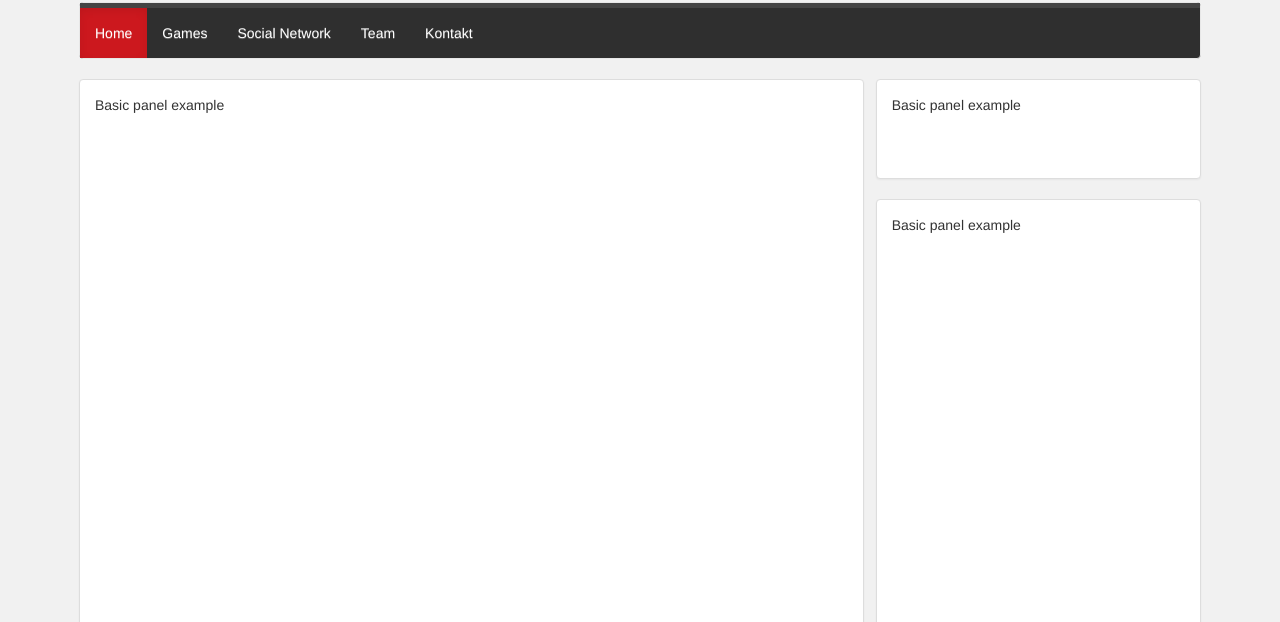
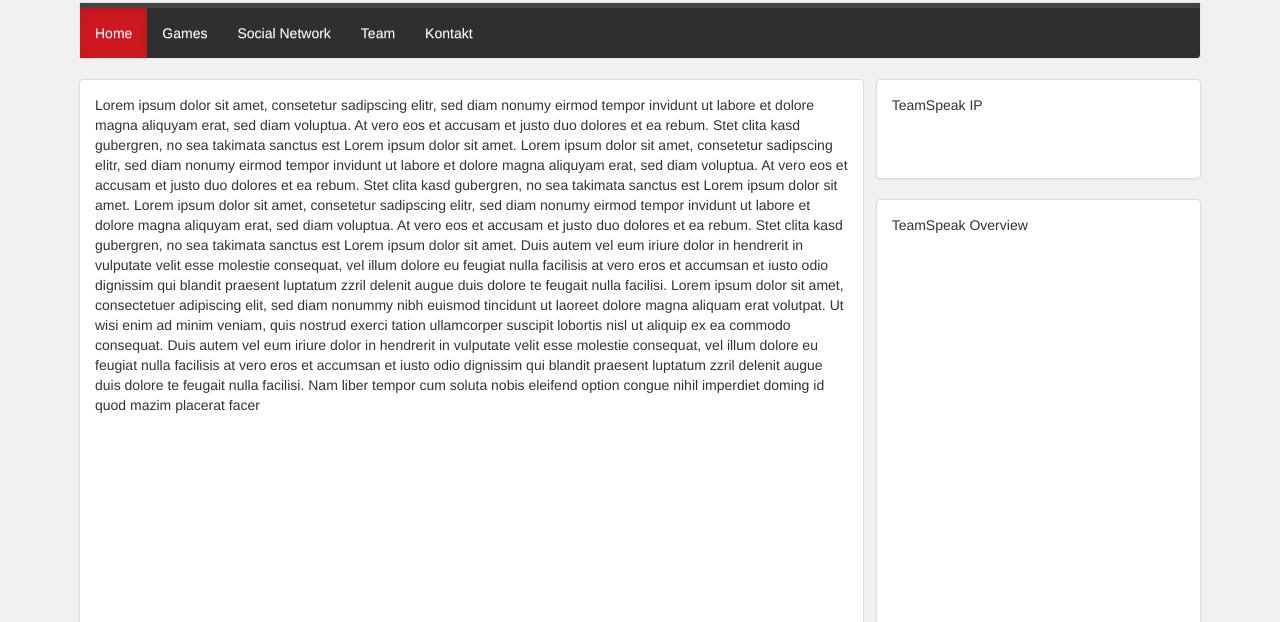
Before and after one commit to EGSwiss/Website, a plain HTML site: page public/index.html in a window 1280 px wide. Shown: the part 178-800 px from the top of the page. Drawn offline with Linux system fonts and the light colour scheme; files whose address does not match are found by name.

Commit message:
More changes to the design.
It's starting to look pretty good.

```diff
--- a/public/css/style.css
+++ b/public/css/style.css
@@ -36,6 +36,12 @@ html, body{ background-color: #F1F1F1; }
 
 @media all and (max-width: 767px){
 
+#header { margin: 0px !impoartnat; }
+.navbar { margin: 0px; }
+.navbar-default { margin: 0px; }
+.panelLeft { width: 100%; padding: 0px; margin: 0px; }
 .container { width: 100%; padding: 0px; }
+.panelRightUp { display: none; }
+.panelRightDown { display: none; }
 
 }
--- a/public/index.html
+++ b/public/index.html
@@ -53,17 +53,23 @@
 
 		  <div class="panelLeft panel panel-default">
 			  <div class="panel-body">
-				Basic panel example
+				Lorem ipsum dolor sit amet, consetetur sadipscing elitr, sed diam nonumy eirmod tempor invidunt ut labore et dolore magna aliquyam erat, sed diam voluptua. At vero eos et accusam et justo duo dolores et ea rebum. Stet clita kasd gubergren, no sea takimata sanctus est Lorem ipsum dolor sit amet. Lorem ipsum dolor sit amet, consetetur sadipscing elitr, sed diam nonumy eirmod tempor invidunt ut labore et dolore magna aliquyam erat, sed diam voluptua. At vero eos et accusam et justo duo dolores et ea rebum. Stet clita kasd gubergren, no sea takimata sanctus est Lorem ipsum dolor sit amet. Lorem ipsum dolor sit amet, consetetur sadipscing elitr, sed diam nonumy eirmod tempor invidunt ut labore et dolore magna aliquyam erat, sed diam voluptua. At vero eos et accusam et justo duo dolores et ea rebum. Stet clita kasd gubergren, no sea takimata sanctus est Lorem ipsum dolor sit amet.
+
+				Duis autem vel eum iriure dolor in hendrerit in vulputate velit esse molestie consequat, vel illum dolore eu feugiat nulla facilisis at vero eros et accumsan et iusto odio dignissim qui blandit praesent luptatum zzril delenit augue duis dolore te feugait nulla facilisi. Lorem ipsum dolor sit amet, consectetuer adipiscing elit, sed diam nonummy nibh euismod tincidunt ut laoreet dolore magna aliquam erat volutpat.
+
+				Ut wisi enim ad minim veniam, quis nostrud exerci tation ullamcorper suscipit lobortis nisl ut aliquip ex ea commodo consequat. Duis autem vel eum iriure dolor in hendrerit in vulputate velit esse molestie consequat, vel illum dolore eu feugiat nulla facilisis at vero eros et accumsan et iusto odio dignissim qui blandit praesent luptatum zzril delenit augue duis dolore te feugait nulla facilisi.
+
+				Nam liber tempor cum soluta nobis eleifend option congue nihil imperdiet doming id quod mazim placerat facer
 			  </div>
 		  </div>
 		  <div class="panelRightUp panel panel-default">
 			  <div class="panel-body">
-				Basic panel example
+				TeamSpeak IP
 			  </div>
 		  </div>
 		  <div class="panelRightDown panel panel-default">
 			  <div class="panel-body">
-				Basic panel example
+				TeamSpeak Overview
 			  </div>
 		  </div>
 
```
